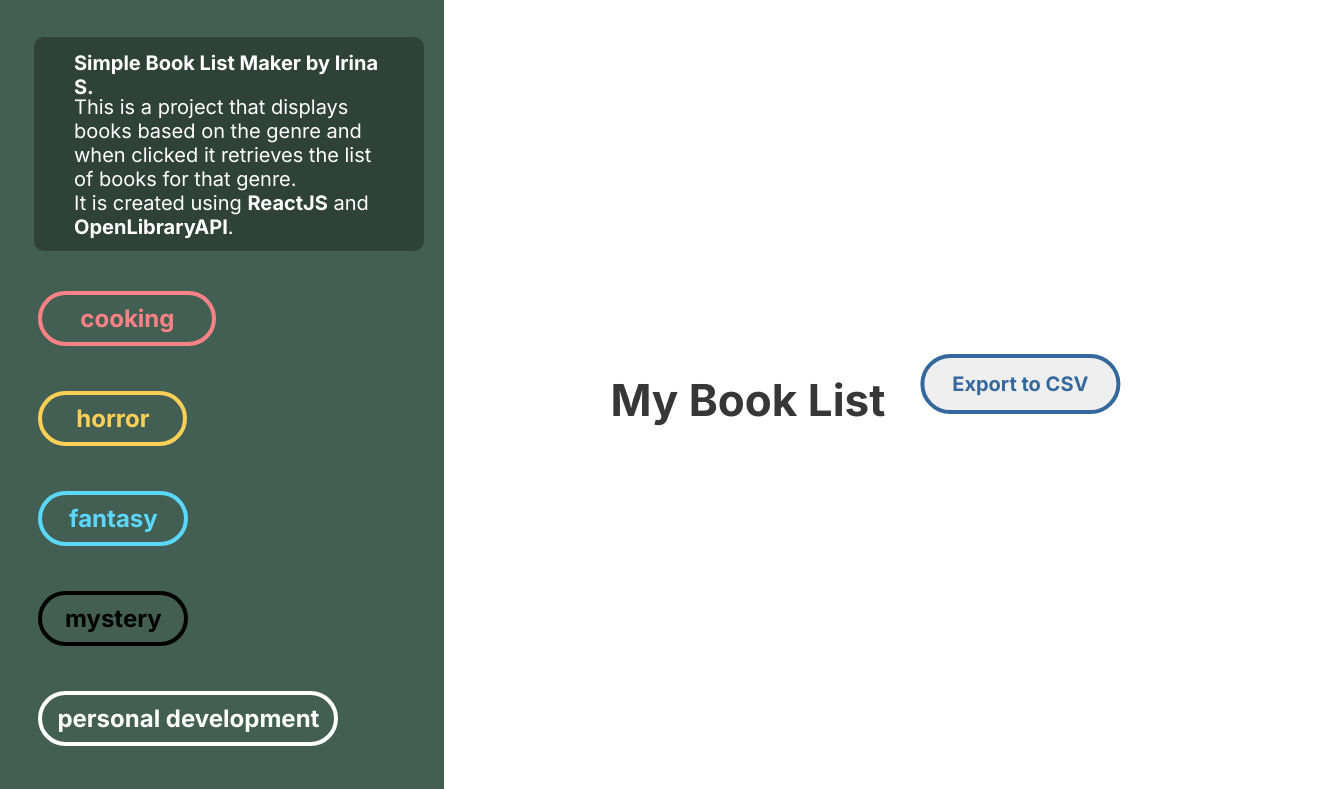
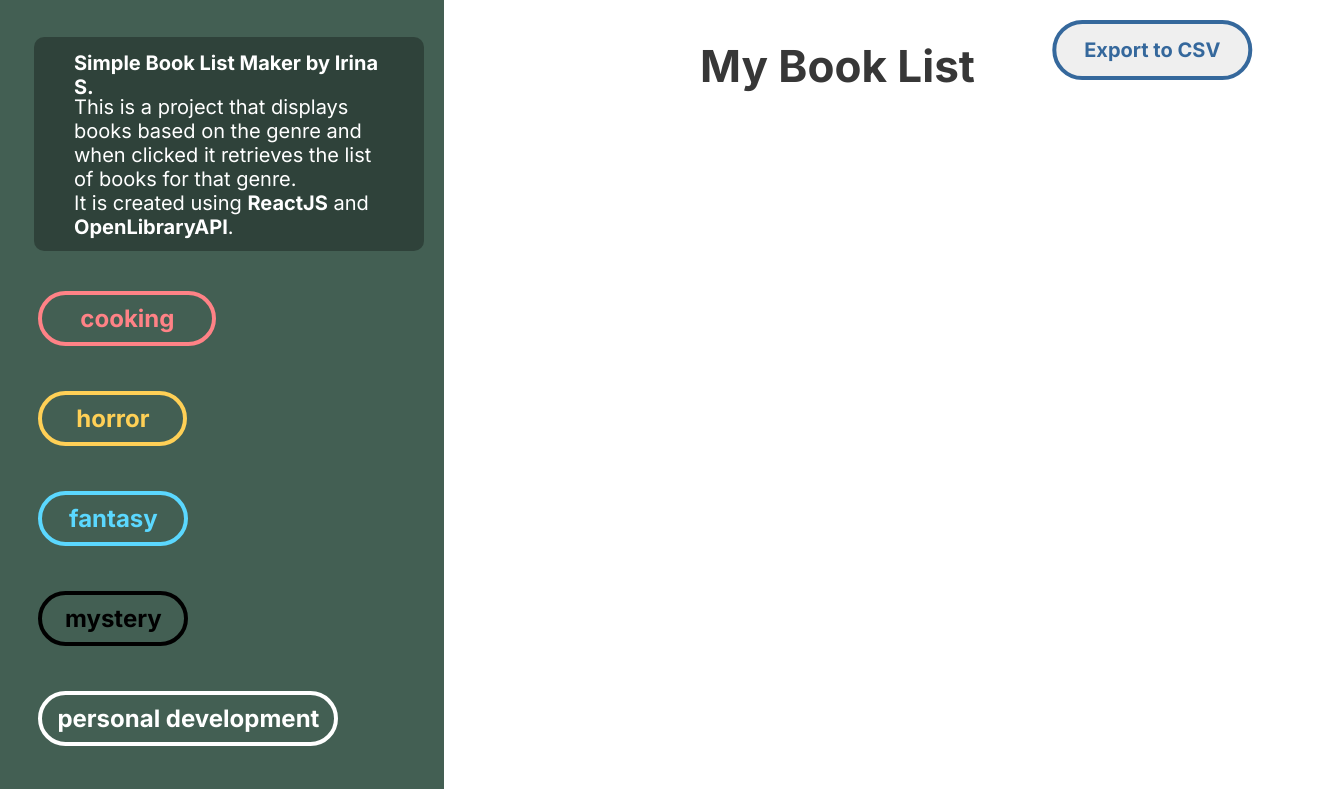
Before and after one commit to isverzh85/libraryProject, a React (Create React App) app: page /my-book-list in a window 1280 px wide. Shown: the top 789 px of the page, 1330 px wide, since content can reach past the window. Built offline with nearby package versions, Linux system fonts and the light colour scheme.

Commit message:
css updates

```diff
--- a/src/Layout/SidePanel/Nav/styles.module.scss
+++ b/src/Layout/SidePanel/Nav/styles.module.scss
@@ -12,6 +12,8 @@
     background:#435F53;
     padding:30px;
     width:30%;
+    height: 210vh;
+
 }
 
 .listButtons{
@@ -278,6 +280,7 @@
 
 .textBoxContainer{
     display: flex;
+    height:10px;
 }
 
 .bookButton{
--- a/src/components/Buttons/MyBookList/MyBookList.js
+++ b/src/components/Buttons/MyBookList/MyBookList.js
@@ -1,48 +1,17 @@
 import React, { useState } from 'react';
 import styles from '../MyBookList/styles.module.scss';
-import Axios from 'axios';
 
-// const MyBookList = ({ books }) => {
-//   return (
-//     <ul>
-//       {books.map((book, index) => (
-//         <li key={index}>
-//           <div>{book.title}</div>
-//           <div>{book.year}</div>
-//           <img src={book.cover_url} alt="Book cover" />
-//         </li>
-//       ))}
-//     </ul>
-//   );
-// };
 
-const TheBookList = () => {
-//     const [book, setBook] = useState([]);
-
-//   const [bookList, setBookList] = useState([]);
-
-//   const updateBookData = async (title, cover_url, year, genre) => {
-//     const bookListAPI = `https://openlibrary.org/subjects/${genre}.json`;
-//     const bookListAPIResponse = await Axios.get(bookListAPI);
-//     let bookList = bookListAPIResponse.data.works;
-//     let book = {
-//       title: title,
-//       cover_url: cover_url,
-//       year: year
-//     };
-
-//     setBookList([...bookList, book]);
- // };
+export const TheBookList = () => {
 
   return (
       <div className={styles.mainContainer}>
+        <h1 className={styles.bookContainer}>My Book List</h1>
       <div className={styles.myBookListContainer}>
-        <h1 className={styles.bookContainer}>My Book List</h1>
         <button className={styles.importButton}>Export to CSV</button>
-        {/* <MyBookList books={bookList} /> */}
       </div>
     </div>
   );
-};
+  }
 
 export default TheBookList;
--- a/src/components/Buttons/MyBookList/styles.module.scss
+++ b/src/components/Buttons/MyBookList/styles.module.scss
@@ -1,6 +1,6 @@
 .bookContainer{
     height:53px;
-    margin-left:560px;
+    margin-left:700px;
     margin-top:30px;
     font-family: 'Inter', sans-serif;
     font-weight: 700;
@@ -15,7 +15,7 @@
 }
 
 .mainContainer{
-    transform:translate(-180px, -740px);
+   display:flex;
 }
 
 .importButton{
```
